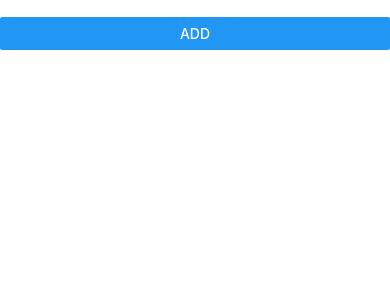
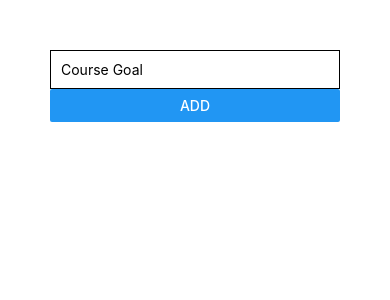
Before and after one commit to adi07rak/React-Native-App, a React Native app: screen / in a window 390 px wide. Shown: the top 300 px of the page. Built offline with nearby package versions, Linux system fonts and the light colour scheme.

Commit message:
next changes!!!

```diff
--- a/App.js
+++ b/App.js
@@ -4,9 +4,16 @@ import { Button, StyleSheet, Text, TextInput, View } from 'react-native';
 
 export default function App() {
   return (
-    <View >
+    <View style={{padding:50}}>
       <View>
-        <TextInput />
+        <TextInput
+          placeholder="Course Goal"
+          style={{
+            borderColor:"black",
+            borderWidth:1,
+            padding:10
+          }}
+        />
       </View>
       <View>
         <Button title="ADD" />
```
